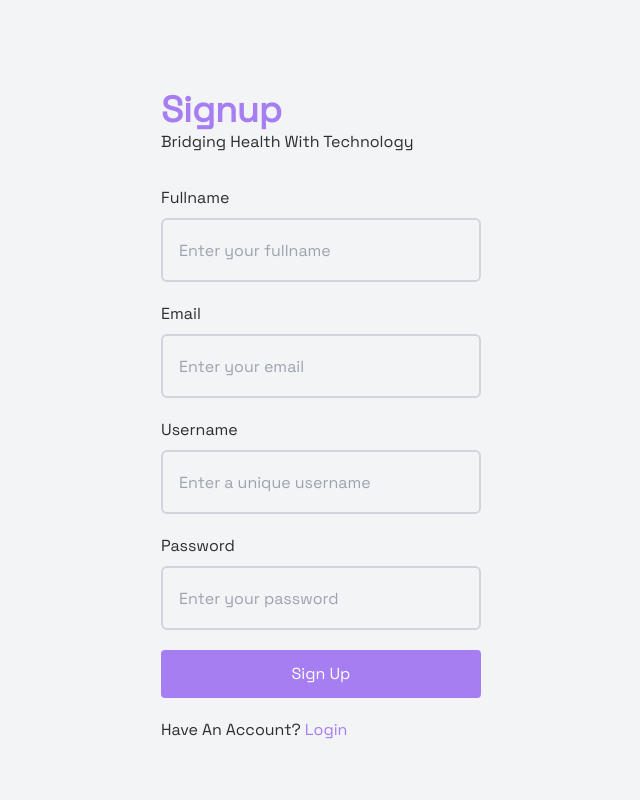
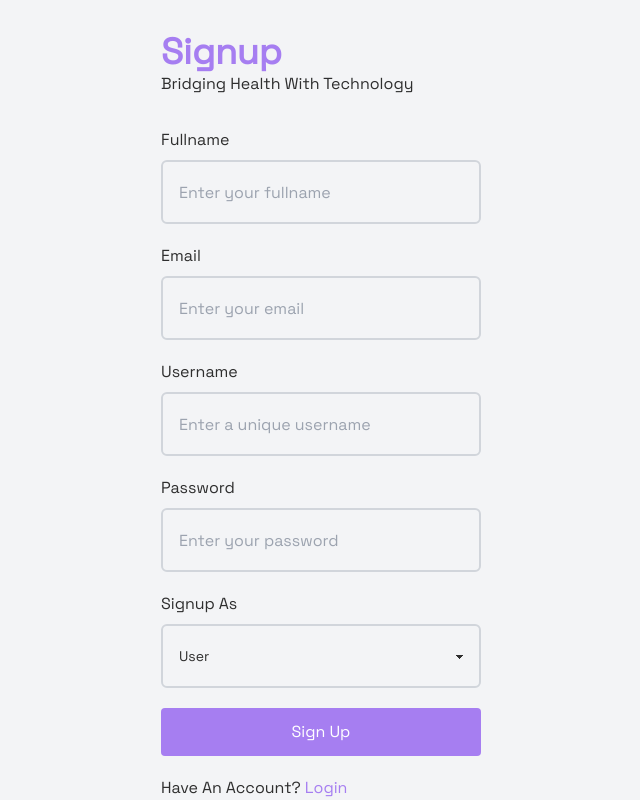
Before and after one commit to Adedoyin-Emmanuel/caresync, a Next.js app: page /auth/signup in a window 1280 px wide. Shown: the whole page, without its empty margins (319-959 px from the left). Built offline with nearby package versions, Linux system fonts and the light colour scheme.

Commit message:
Updated signup page

```diff
--- a/app/auth/signup/page.tsx
+++ b/app/auth/signup/page.tsx
@@ -54,6 +54,16 @@ const Signup = () => {
           />
         </section>
 
+        <section className="my-4 mb-5">
+          <label htmlFor="email" className="text-md block my-2">
+            Signup As
+          </label>
+          <select className="select  border-2 border-gray-300 focus:outline-none rounded-md w-full h-16">
+            <option>User</option>
+            <option>Hospital</option>
+          </select>
+        </section>
+
         <section className="my-4 mb-5 w-full">
           <Button>Sign up</Button>
         </section>
@@ -61,7 +71,10 @@ const Signup = () => {
         <section>
           <Text className="inline">
             have an account?
-            <Link className="capitalize text-secondary px-1" href={"/auth/login"}>
+            <Link
+              className="capitalize text-secondary px-1"
+              href={"/auth/login"}
+            >
               login
             </Link>
           </Text>
```
Also changed, not shown: app/appointment/page.tsx (deleted), app/config/axios.ts (deleted), app/dashboard/page.tsx (deleted), app/profile/page.tsx (deleted).
